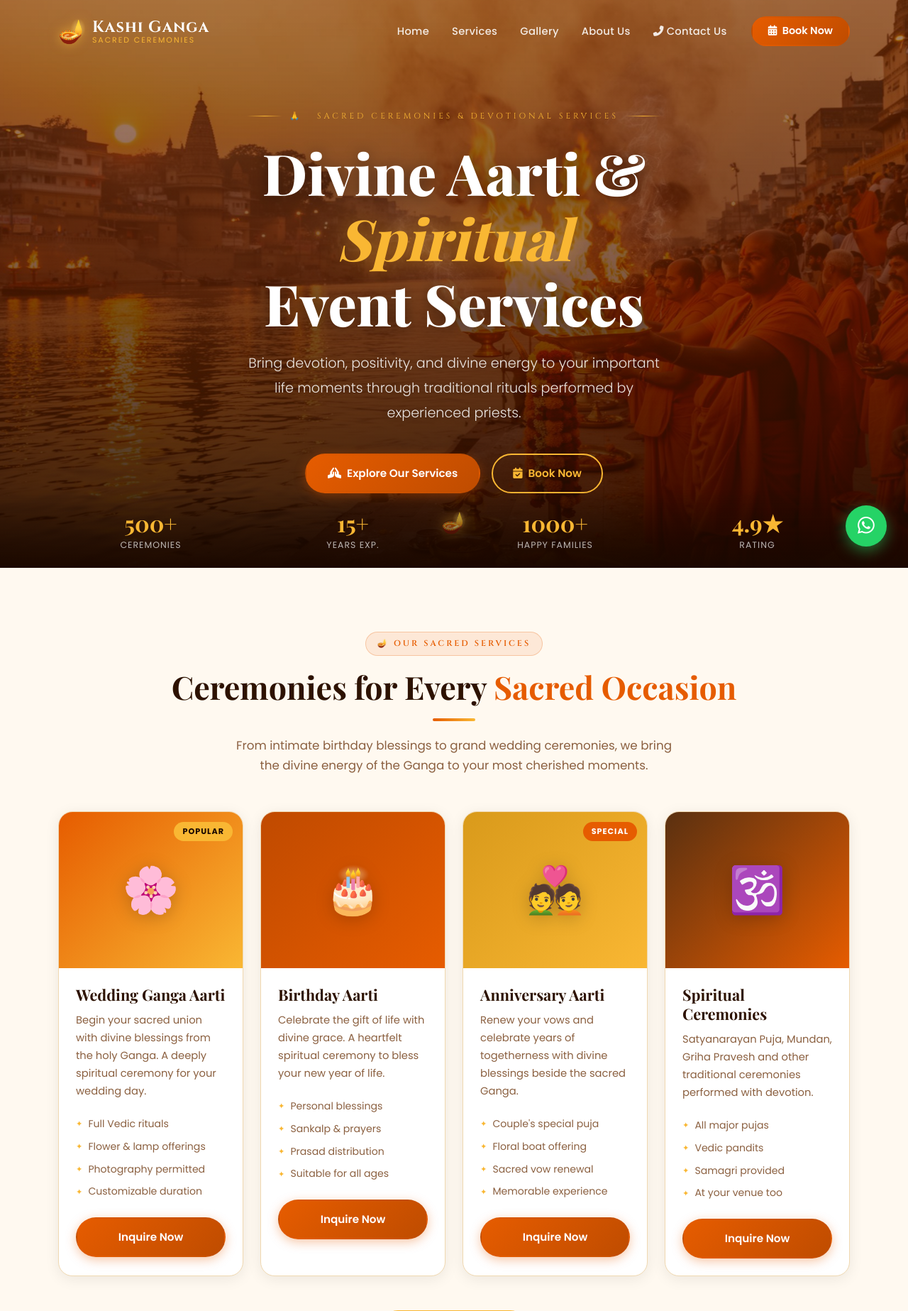
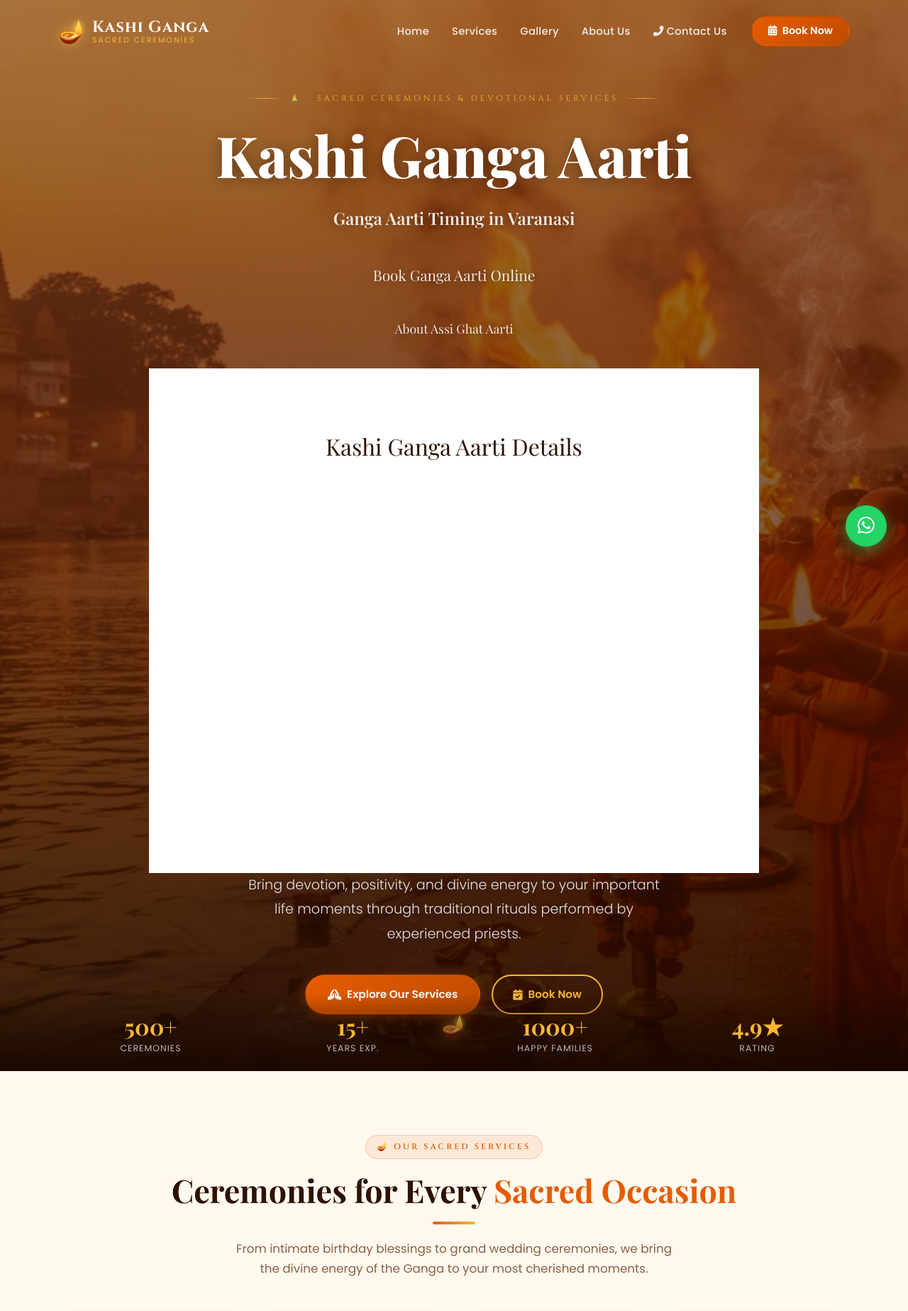
Before and after one commit to RajGupta1724/Kashi_Ganga_Aarti_Application, a Django app: template templates/home.html in a window 1280 px wide. Shown: the top 1847 px of the page at 71% size. Run offline with Django 4.2, Linux system fonts and the light colour scheme; the template is opened without the code that fills it, so the values that code supplies are empty; some web fonts are replaced.

Commit message:
SEO improvements: better title, meta, headings, and content for Kashi Ganga Aarti keywords

```diff
--- a/templates/home.html
+++ b/templates/home.html
@@ -1,8 +1,8 @@
 {% extends 'base.html' %}
 {% load static %}
 
-{% block title %}Kashi Ganga — Divine Aarti & Spiritual Event Services | Varanasi{% endblock %}
-{% block meta_description %}Book authentic Ganga Aarti ceremonies in Varanasi for weddings, birthdays, anniversaries and spiritual events. Experienced priests, sacred rituals, unforgettable divine experiences on the banks of the Ganga.{% endblock %}
+{% block title %}Kashi Ganga Aarti Booking | Varanasi Ganga Aarti Timing & Booking{% endblock %}
+{% block meta_description %}Book Kashi Ganga Aarti online. Check Varanasi Ganga Aarti timing, booking details, and experience the spiritual evening at Assi Ghat. Ganga Aarti booking, timings, and details for devotees.{% endblock %}
 
 {% block content %}
 
@@ -25,9 +25,33 @@
     </div>
 
     <!-- Main Heading -->
-    <h1 class="hero-title">
-      Divine Aarti &amp; <span class="golden">Spiritual</span><br>Event Services
-    </h1>
+    <h1 class="hero-title">Kashi Ganga Aarti</h1>
+    <h2 class="hero-subtitle" style="font-size:1.5rem; font-weight:600; margin-top:10px;">Ganga Aarti Timing in Varanasi</h2>
+    <h2 class="hero-subtitle" style="font-size:1.3rem; font-weight:500; margin-top:10px;">Book Ganga Aarti Online</h2>
+    <h2 class="hero-subtitle" style="font-size:1.1rem; font-weight:500; margin-top:10px;">About Assi Ghat Aarti</h2>
+<!-- ============================================================
+     SEO CONTENT SECTION
+============================================================ -->
+<section class="section-padding" style="background: #fff;">
+  <div class="container">
+    <h2>Kashi Ganga Aarti Details</h2>
+    <p>
+      Kashi Ganga Aarti is one of the most spiritual events held every evening at Assi Ghat in Varanasi. Devotees gather to witness the divine ritual performed with lamps, chants, and devotion. The Ganga Aarti at Assi Ghat is a mesmerizing experience, attracting people from all over the world who wish to feel the spiritual energy of Varanasi.
+    </p>
+    <p>
+      You can book your Ganga Aarti tickets online and check the latest timing for morning and evening aarti. Our priests perform the ceremony with utmost devotion, following Vedic traditions. Whether you are looking for Ganga Aarti booking, want to know the Ganga Aarti timing, or wish to experience the Dashashwamedh Ghat Aarti, we provide all the details and services for a memorable spiritual journey.
+    </p>
+    <ul>
+      <li><strong>Ganga Aarti Timing:</strong> Early Morning (5–7 AM), Evening (6–8 PM)</li>
+      <li><strong>Location:</strong> Assi Ghat, Varanasi, Uttar Pradesh</li>
+      <li><strong>Booking:</strong> Online Ganga Aarti booking available for all ceremonies</li>
+      <li><strong>Keywords:</strong> kashi ganga aarti, ganga aarti varanasi, ganga aarti timing, assi ghat aarti, ganga aarti booking</li>
+    </ul>
+    <p>
+      Experience the spiritual bliss of the Ganga Aarti in Varanasi. Book your ceremony today and be part of a tradition that has inspired millions. For more information on Ganga Aarti booking, timings, and details, contact us anytime.
+    </p>
+  </div>
+</section>
 
     <!-- Subtitle -->
     <p class="hero-subtitle">
```
